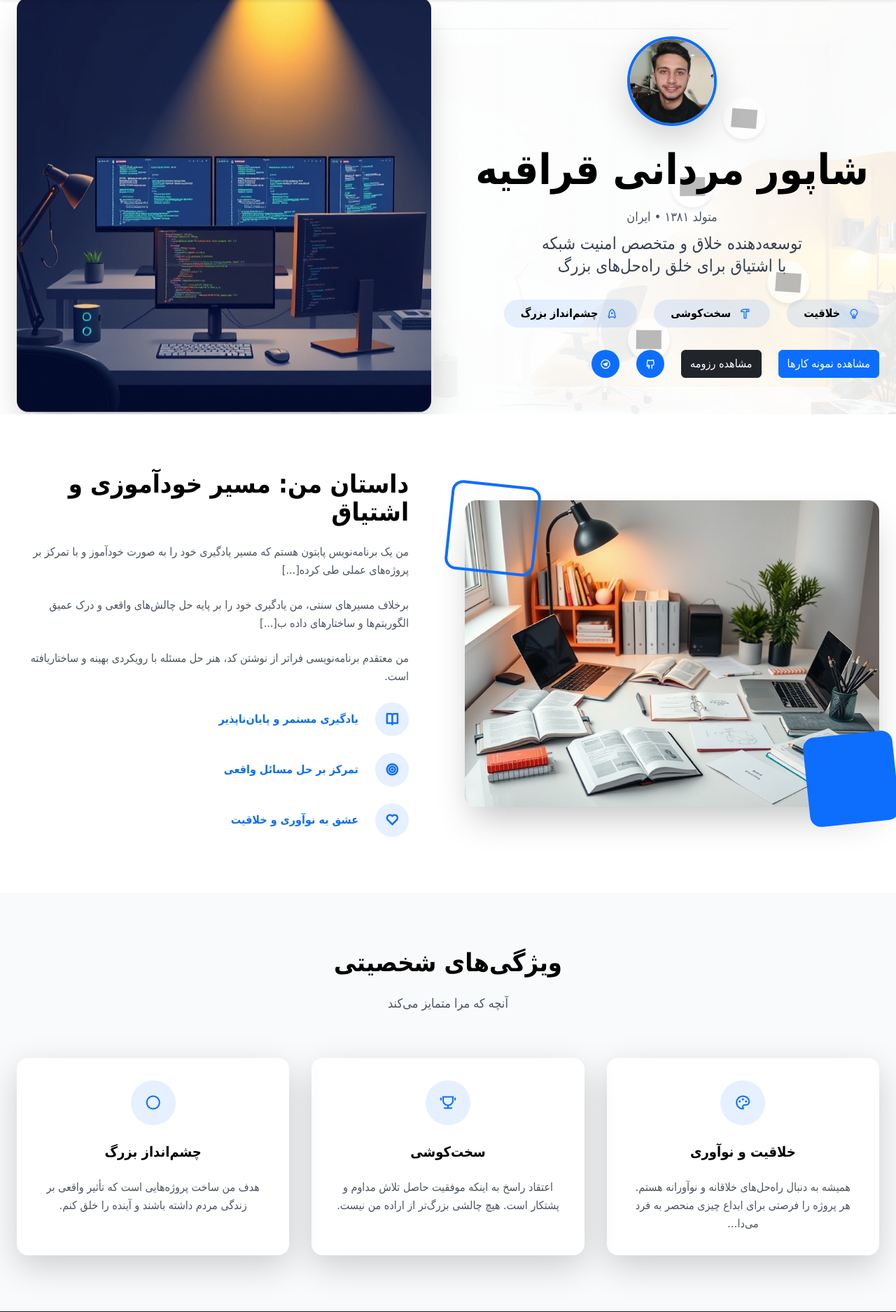
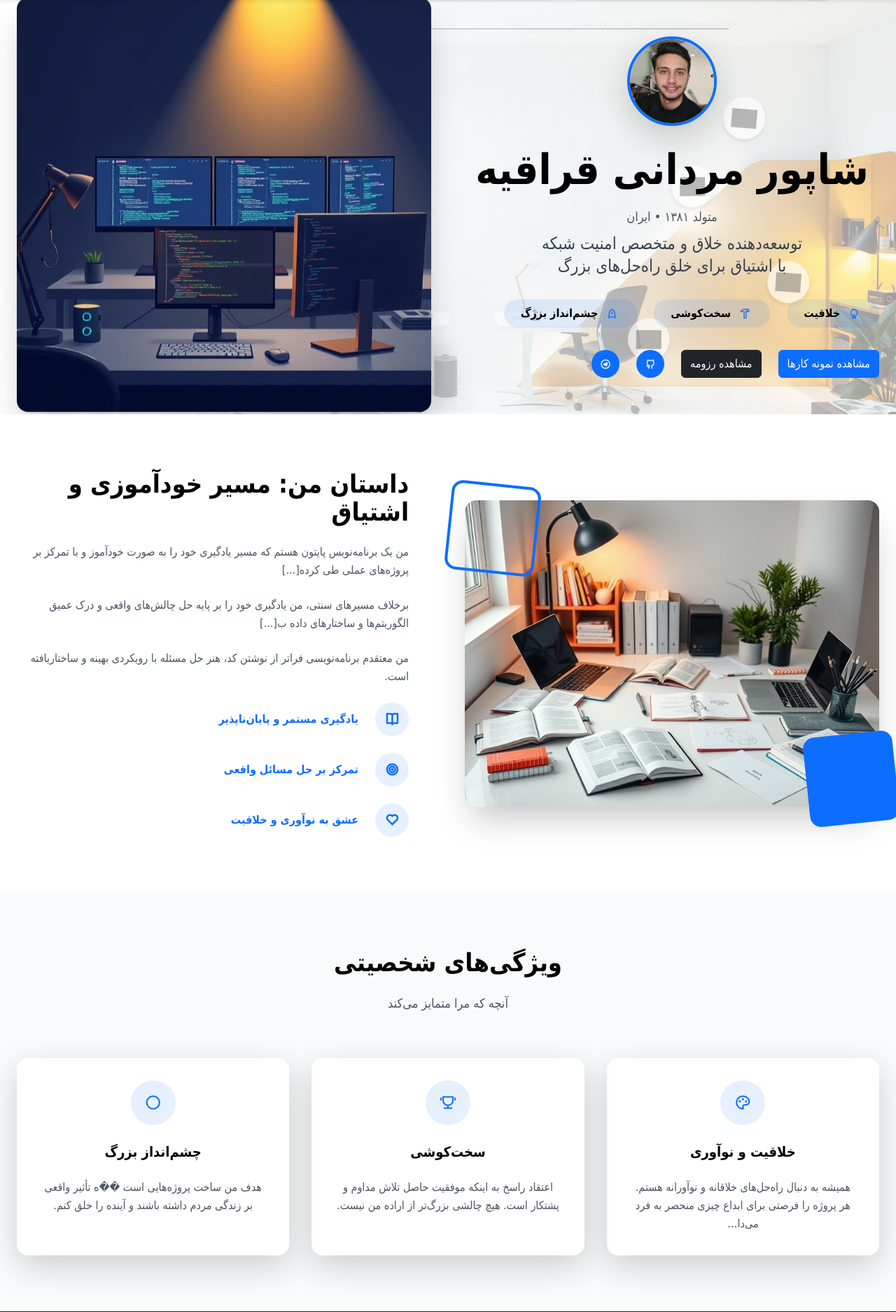
Before and after one commit to kingshp2002/kingshp-site, a Django app: page / in a window 1280 px wide. Shown: the part 65-1940 px from the top of the page at 70% size. Run offline with Django 5.2, Linux system fonts and the light colour scheme; some libraries are stand-ins or nearby versions; grey boxes are pictures that could not be loaded.

Commit message:
کاهش شفافیت gradient overlay برای نمایش بیشتر تصویر زمینه

```diff
--- a/home/templates/home/index.html
+++ b/home/templates/home/index.html
@@ -4,7 +4,7 @@
 <section id="home" class="min-h-[70vh] flex items-center relative overflow-hidden">
 <div class="absolute inset-0">
 <div class="absolute inset-0 bg-[url('{% static "images/hero-bg.jpg" %}')] bg-cover bg-center animate-float opacity-100"></div>
-<div class="absolute inset-0 bg-gradient-to-r from-white via-white/95 to-white/90"></div>
+<div class="absolute inset-0 bg-gradient-to-r from-white via-white/70 to-white/60"></div>
 </div>
 <div class="absolute inset-0 overflow-hidden">
 <div class="floating-skills">
@@ -169,7 +169,7 @@
     </div>
     <h3 class="text-xl font-bold mb-4">چشم‌انداز بزرگ</h3>
     <p class="text-gray-600 leading-relaxed">
-    هدف من ساخت پروژه‌هایی است که تأثیر واقعی بر زندگی مردم داشته باشند و آینده را خلق کنم.
+    هدف من ساخت پروژه‌هایی است ��ه تأثیر واقعی بر زندگی مردم داشته باشند و آینده را خلق کنم.
     </p>
     </div>
     </div>
```
